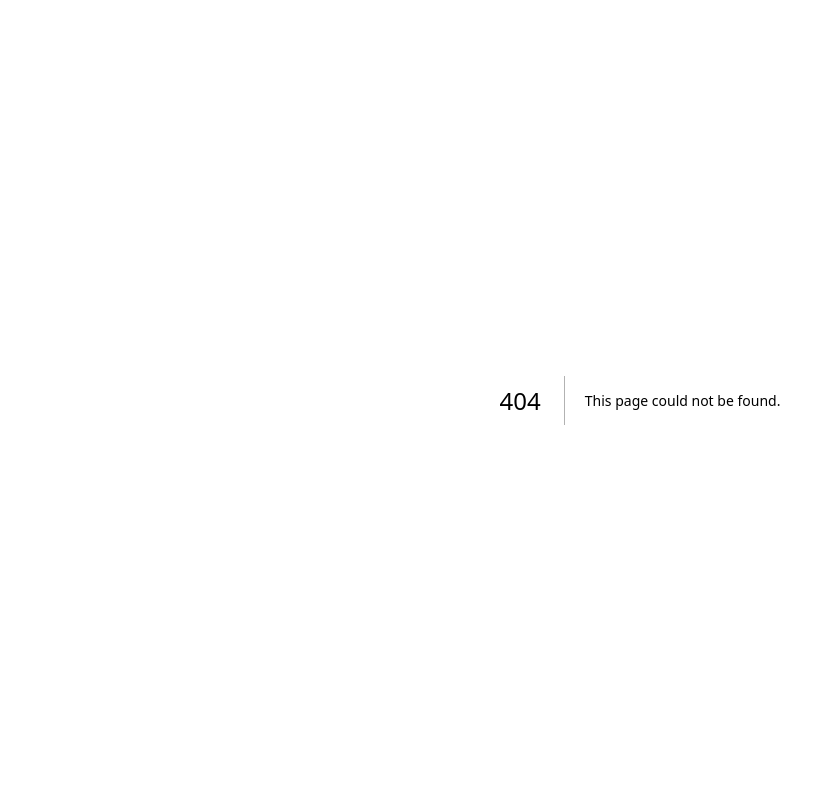
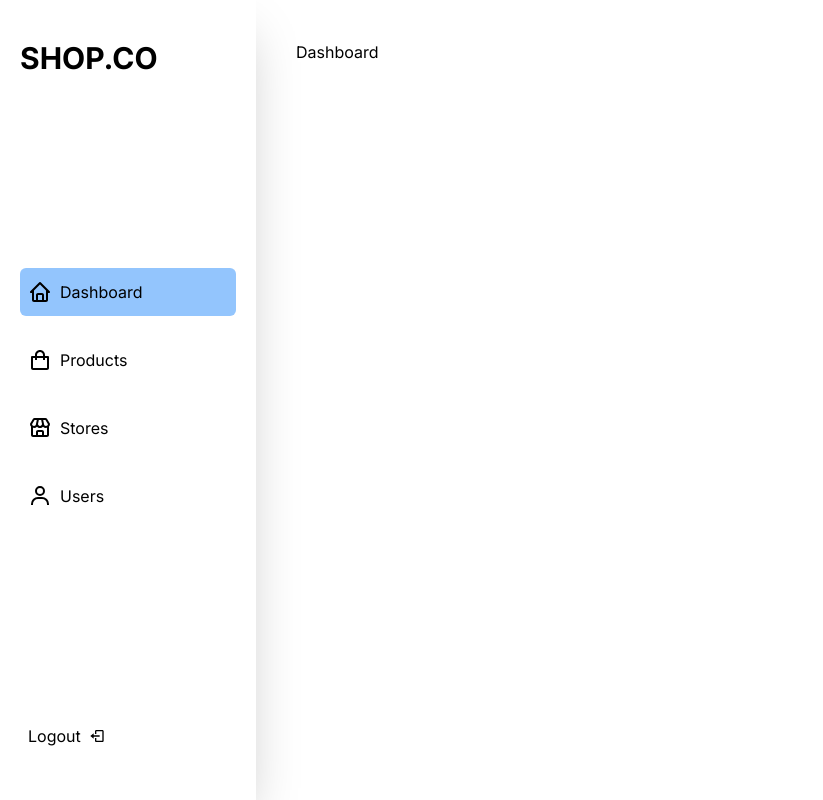
Before and after one commit to mercyharbo/iFashion, a Next.js app: page /dashboard in a window 1280 px wide. Before the commit this address had no page. Shown: the whole page, without its empty margins (0-823 px from the left). Built offline with nearby package versions, Linux system fonts and the light colour scheme.

Commit message:
Added dashboard nav

```diff
--- a/src/app/(Dashboard)/Layout.tsx
+++ b/src/app/(Dashboard)/Layout.tsx
@@ -1,7 +1,14 @@
 import React from 'react'
 
-export default function Layout() {
+import DashboardNav from '@/components/DashboardNav'
+
+import '@/app/globals.css'
+
+export default function Layout({ children }: { children: React.ReactNode }) {
   return (
-    <div>Layout</div>
+    <main className='flex w-full h-screen'>
+      <DashboardNav />
+      <section className='xl:w-[80%] md:w-full sm:w-full '>{children}</section>
+    </main>
   )
 }
--- /dev/null
+++ b/src/app/(Dashboard)/dashboard/page.tsx
@@ -0,0 +1,5 @@
+import React from 'react'
+
+export default function Dashboard() {
+  return <main className='xl:p-10'>Dashboard</main>
+}
--- /dev/null
+++ b/src/components/DashboardNav.tsx
@@ -0,0 +1,57 @@
+'use client'
+
+import clsx from 'clsx'
+import Link from 'next/link'
+import { usePathname } from 'next/navigation'
+import React from 'react'
+import {
+  BiHome,
+  BiLogOut,
+  BiShoppingBag,
+  BiSolidShoppingBag,
+  BiStore,
+  BiUser,
+} from 'react-icons/bi'
+
+const navItems = [
+  { id: 1, title: 'dashboard', href: '/dashboard', icon: <BiHome /> },
+  { id: 1, title: 'products', href: '/products', icon: <BiShoppingBag /> },
+  { id: 1, title: 'stores', href: '/stores', icon: <BiStore /> },
+  { id: 1, title: 'users', href: '/users', icon: <BiUser /> },
+]
+
+export default function DashboardNav() {
+  const pathname = usePathname()
+
+  return (
+    <nav className='3xl:w-[15%] xl:w-[20%] xl:flex xl:flex-col xl:justify-between xl:items-start xl:gap-5 xl:py-10 xl:px-5 md:hidden sm:hidden bg-white shadow-2xl '>
+      <Link href='' className='uppercase text-3xl font-bold'>
+        shop.co
+      </Link>
+      <div className='flex flex-col justify-start items-start gap-5 py-5 w-full'>
+        {navItems.map((item) => {
+          return (
+            <Link
+              key={item.id}
+              href={item.href}
+              className={clsx(
+                'py-3 w-full capitalize pl-2 flex justify-start items-center gap-2 rounded-md',
+                pathname === item.href ? 'bg-blue-300  ' : ''
+              )}
+            >
+              <span className='text-2xl'> {item.icon}</span>
+              {item.title}
+            </Link>
+          )
+        })}
+      </div>
+
+      <button
+        type='button'
+        className='py-3 w-full capitalize pl-2 flex justify-start items-center gap-2'
+      >
+        Logout <BiLogOut />
+      </button>
+    </nav>
+  )
+}
```
